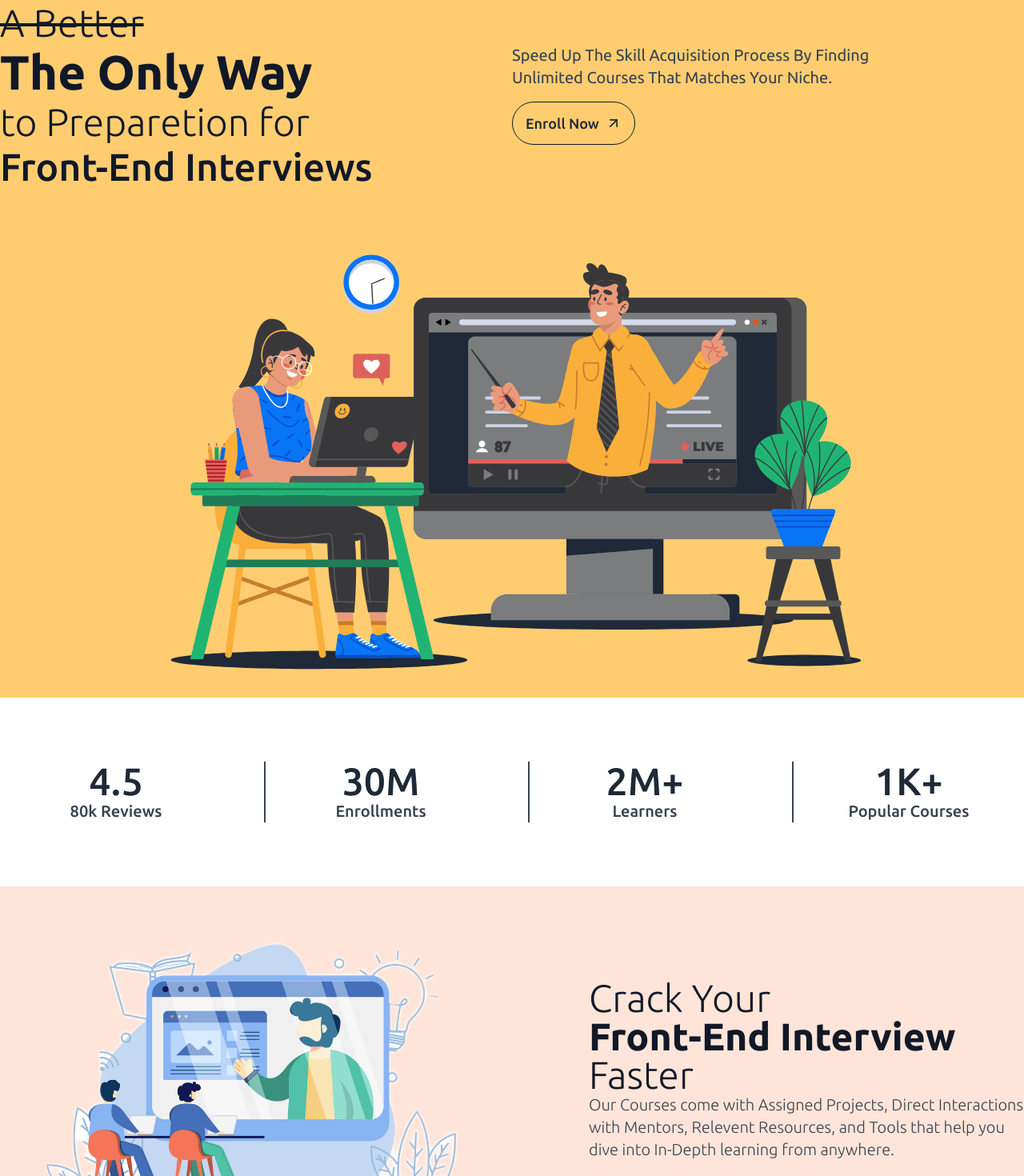
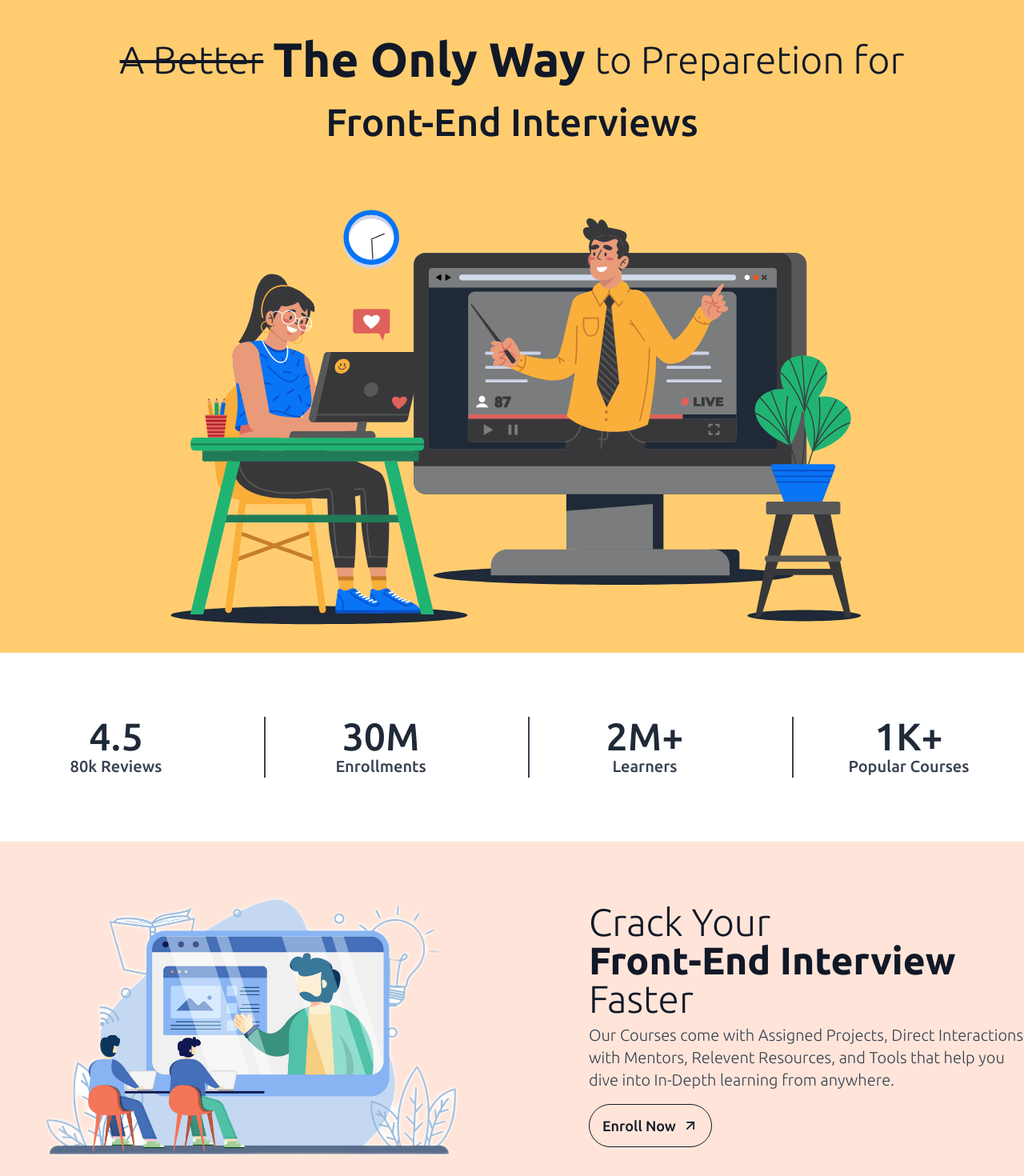
Before and after one commit to ThisIsKhalid/interview-prep-client, a React (Create React App) app: page / in a window 1280 px wide. Shown: the part 120-1590 px from the top of the page at 80% size. Built offline with nearby package versions, Linux system fonts and the light colour scheme; no server answers; the HTML template or start-up script is replaced by a standard one.

Commit message:
change topbanner and add button to provider sec

```diff
--- a/src/pages/Course/Courses.js
+++ b/src/pages/Course/Courses.js
@@ -28,7 +28,7 @@ const Courses = () => {
   // ];
 
   return (
-    <section className="bg-slate-100 py-20 px-5">
+    <section className="bg-slate-50 py-20 px-5">
       <div className="container mx-auto">
         <div className="grid lg:grid-cols-3 grid-cols-1 items-center gap-10">
           {courses.map((course) => (
--- a/src/pages/Home/StartingProcess.jsx
+++ b/src/pages/Home/StartingProcess.jsx
@@ -4,18 +4,18 @@ import { FiCheck } from "react-icons/fi";
 
 const StartingProcess = () => {
     return (
-      <section className="bg-slate-100 py-20">
+      <section className="py-14">
         <div className="container mx-auto">
           <div className="grid lg:grid-cols-2 grid-cols-1 items-center px-5">
             <div className='order-last md:order-none text-center md:text-left'>
               <div className="lg:text-5xl text-4xl font-medium text-gray-900 mb-6">
-                <h1 className="mb-5">It's easy to start</h1>
+                <h1 className="mb-6">It's easy to start</h1>
                 <h1 className="border border-gray-900 px-3 py-2 font-bold bg-[#FFCD70] rounded-full inline">
                   Learning
                 </h1>
               </div>
               <div className='text-lg text-gray-900'>
-                <p className='w-full lg:w-4/5 mb-5'>Our sign in process lets you start your learning journey without much hassle. Our aim is to create a great learning experience for you.</p>
+                <p className='w-full lg:w-4/5 mt-10 mb-5'>Our sign in process lets you start your learning journey without much hassle. Our aim is to create a great learning experience for you.</p>
                 <ul>
                     <li className='flex items-center gap-3 font-medium'><FiCheck className='bg-[#FFCD70] rounded-full text-2xl p-1' /> Create Account</li>
                     <li className='flex items-center gap-3 font-medium'><FiCheck className='bg-[#FFCD70] rounded-full text-2xl p-1' /> Purcess Lessons</li>
--- a/src/pages/Home/TopBanner.jsx
+++ b/src/pages/Home/TopBanner.jsx
@@ -7,8 +7,8 @@ const TopBanner = () => {
   return (
     <section className="top-banner h-full w-full pt-10">
       <div className="container mx-auto">
-        {/* top banner up */}
-        <div className="grid lg:grid-cols-2 items-center px-5 lg:p-0">
+        {/* top banner up-1 */}
+        {/* <div className="grid lg:grid-cols-2 items-center px-5 lg:p-0">
           <div className="lg:text-5xl text-4xl text-center lg:text-left text-gray-900 font-light flex flex-col gap-2">
             <h2 className=" line-through">A Better</h2>
             <h1 className="lg:text-6xl text-5xl font-bold">The Only Way</h1>
@@ -24,6 +24,18 @@ const TopBanner = () => {
               Enroll Now <FiArrowUpRight className="text-xl" />
             </button>
           </div>
+        </div> */}
+
+        {/* top banner up-2 */}
+        <div className="lg:mt-10 lg:text-5xl text-4xl text-gray-900 font-light text-center px-5 lg:p-0">
+          <h1 className="flex flex-col lg:flex-row items-center justify-center gap-3">
+            <span className=" line-through">A Better</span>{" "}
+            <span className="lg:text-6xl text-5xl font-bold">
+              The Only Way{" "}
+            </span>
+            to Preparetion for
+          </h1>
+          <h1 className="font-medium lg:mt-6 mt-3">Front-End Interviews</h1>
         </div>
 
         {/* top banner down */}
--- a/src/pages/Home/WhatWeProvide.jsx
+++ b/src/pages/Home/WhatWeProvide.jsx
@@ -1,4 +1,5 @@
 import React from 'react';
+import { FiArrowUpRight } from 'react-icons/fi';
 import weProvideImg from '../../assets/images/weProvide.png'
 
 const WhatWeProvide = () => {
@@ -11,13 +12,18 @@ const WhatWeProvide = () => {
             </div>
             <div className="lg:ml-[15%] lg:text-5xl text-4xl text-gray-900 font-light text-center lg:text-left">
               <h2>Crack Your</h2>
-              <h1 className='font-bold'>Front-End Interview</h1>
+              <h1 className="font-bold">Front-End Interview</h1>
               <h2>Faster</h2>
-              <p className="lg:text-xl text-base text-gray-700 ">
+              <p className="lg:text-xl text-base text-gray-700 mt-2 mb-4">
                 Our Courses come with Assigned Projects, Direct Interactions
                 with Mentors, Relevent Resources, and Tools that help you dive
                 into In-Depth learning from anywhere.
               </p>
+              <div className='flex items-center justify-center lg:justify-start'>
+                <button className="flex items-center gap-2 text-lg font-medium border border-gray-900 px-4 py-3 rounded-full  hover:bg-gray-800 hover:text-[#FFCD70]">
+                  Enroll Now <FiArrowUpRight className="text-xl" />
+                </button>
+              </div>
             </div>
           </div>
         </div>
```
